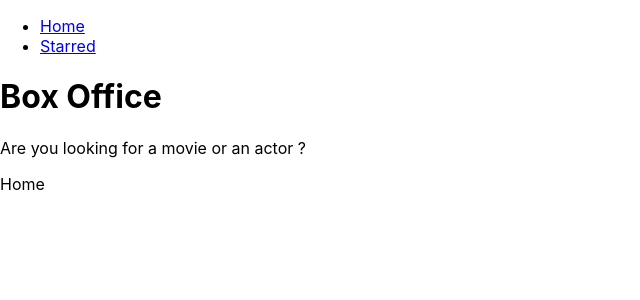
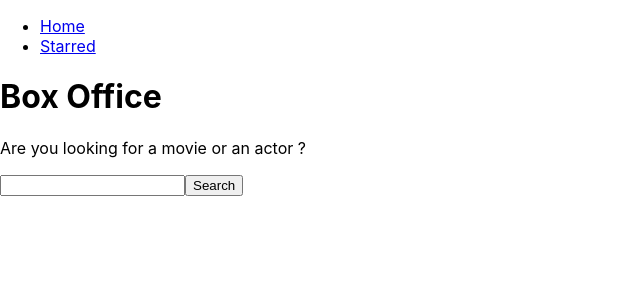
Before and after one commit to JayTyagi01/Box_office-app, a React (Create React App) app: page / in a window 1280 px wide. Shown: the top 300 px of the page, without its empty margins (0-640 px from the left). Built offline with nearby package versions, Linux system fonts and the light colour scheme.

Commit message:
added text box for search and featch the api

```diff
--- a/src/pages/Home.jsx
+++ b/src/pages/Home.jsx
@@ -1,4 +1,26 @@
+import { useState } from "react";
 const Home = () => {
-  return <div>Home</div>;
+  const [searchStr, setSearchStr] = useState("");
+  const onSearchInputChange = (ev) => {
+    setSearchStr(ev.target.value);
+  };
+
+  const onSearch = async (ev) => {
+    ev.preventDefault();
+    const response = await fetch(
+      `https://api.tvmaze.com/search/shows?q=${searchStr}`
+    );
+    const body = await response.json();
+
+    // https://api.tvmaze.com/search/shows?q=boys
+  };
+  return (
+    <div>
+      <form onSubmit={onSearch}>
+        <input type="text" value={searchStr} onChange={onSearchInputChange} />
+        <button type="submit">Search </button>
+      </form>
+    </div>
+  );
 };
 export default Home;
```
